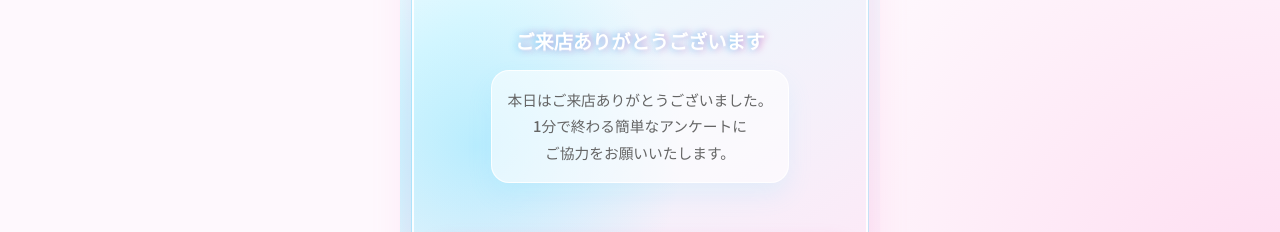
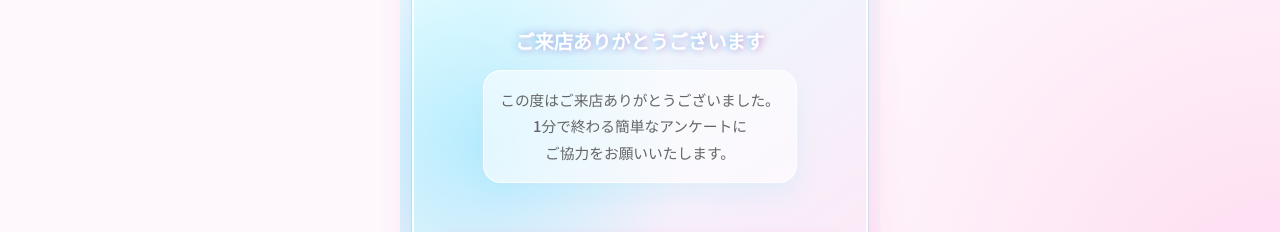
Before and after one commit to Dog-salon-LEA-LEA/ReviewFrom, a plain HTML site: page index.html in a window 1280 px wide. Shown: the part 479-711 px from the top of the page. Drawn offline with Linux system fonts and the light colour scheme.

Commit message:
Update thank you message in Japanese

```diff
--- a/index.html
+++ b/index.html
@@ -316,7 +316,7 @@
         <div style="margin-top:15px;">
           <h2>ご来店ありがとうございます</h2>
           <div class="intro-text">
-            本日はご来店ありがとうございました。<br>
+            この度はご来店ありがとうございました。<br>
             1分で終わる簡単なアンケートに<br>
             ご協力をお願いいたします。
           </div>
```
